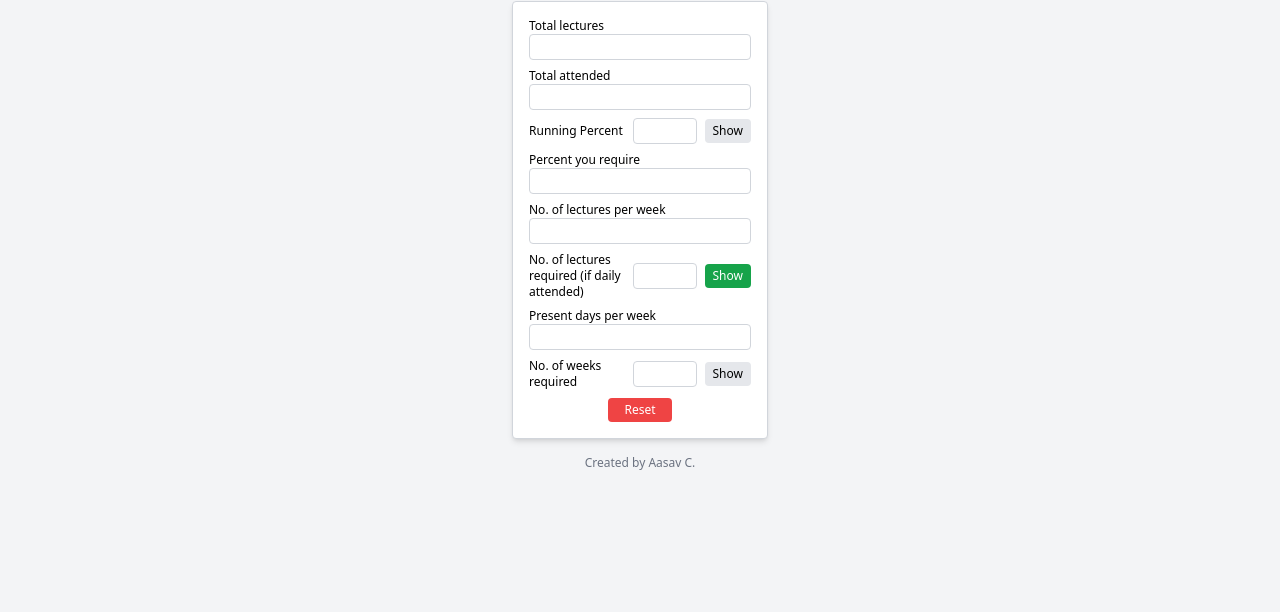
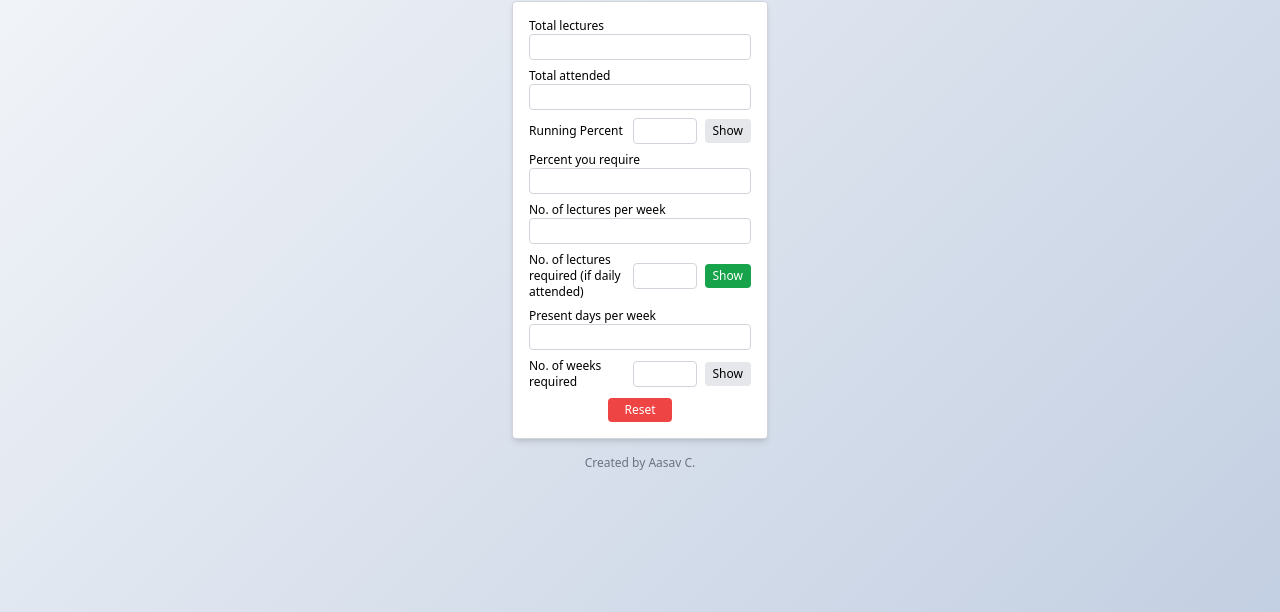
Before and after one commit to AasavChauhan1/Advance_attendance_calculator, a plain HTML site: page index.html in a window 1280 px wide. Shown: the part 188-800 px from the top of the page. Drawn offline with nearby package versions, Linux system fonts and the light colour scheme.

Commit message:
background changed to gradient index.html

```diff
--- a/index.html
+++ b/index.html
@@ -45,7 +45,7 @@
         }
     </script>
 </head>
-<body class="flex flex-col items-center justify-center h-screen bg-gray-100">
+<body class="flex flex-col items-center justify-center min-h-screen" style="background-image: linear-gradient(135deg, #f5f7fa 0%, #c3cfe2 100%);">
     <!-- Header Section -->
     <header class="mb-4">
         <h1 class="text-2xl font-bold">Advance Attendance Calculator</h1>
```
